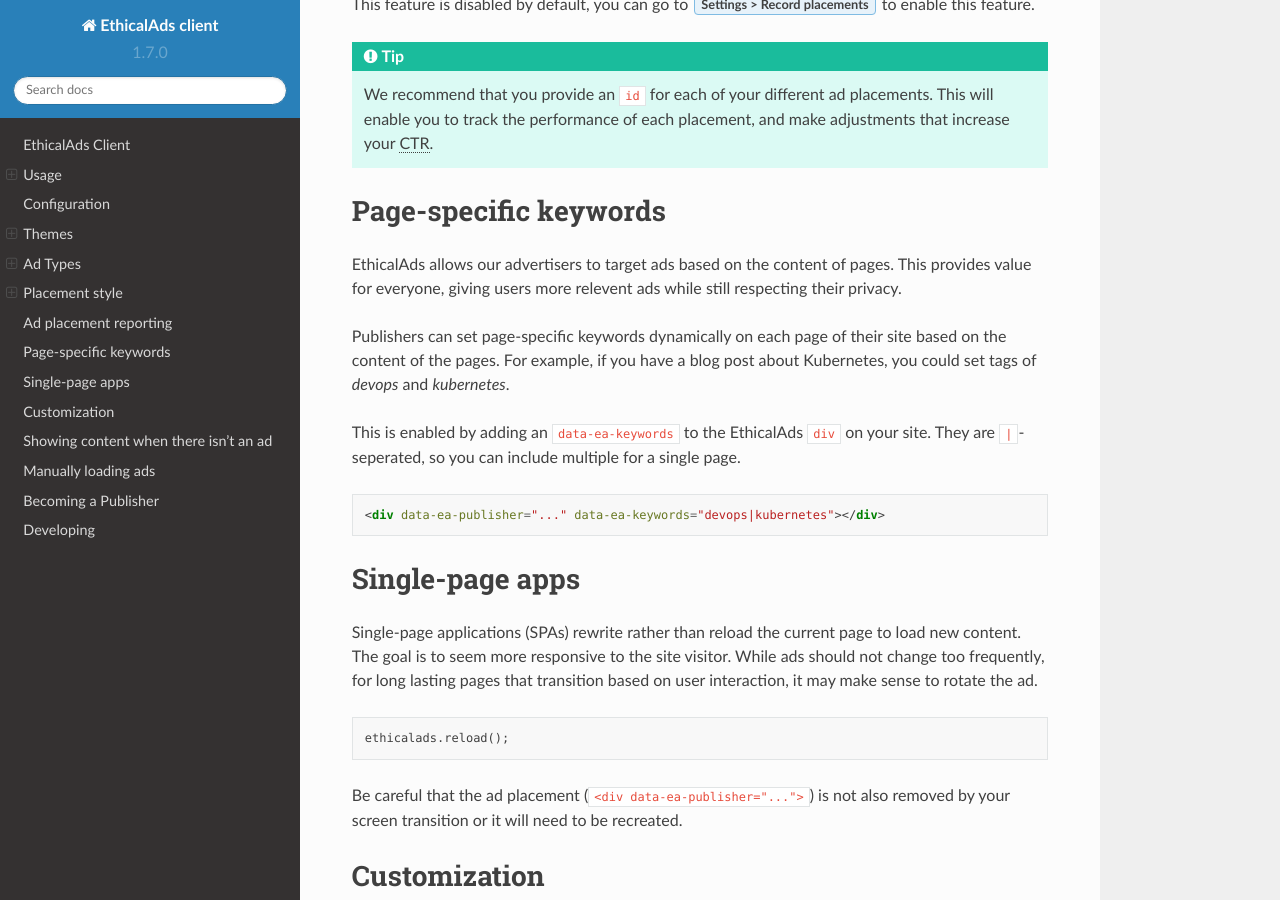
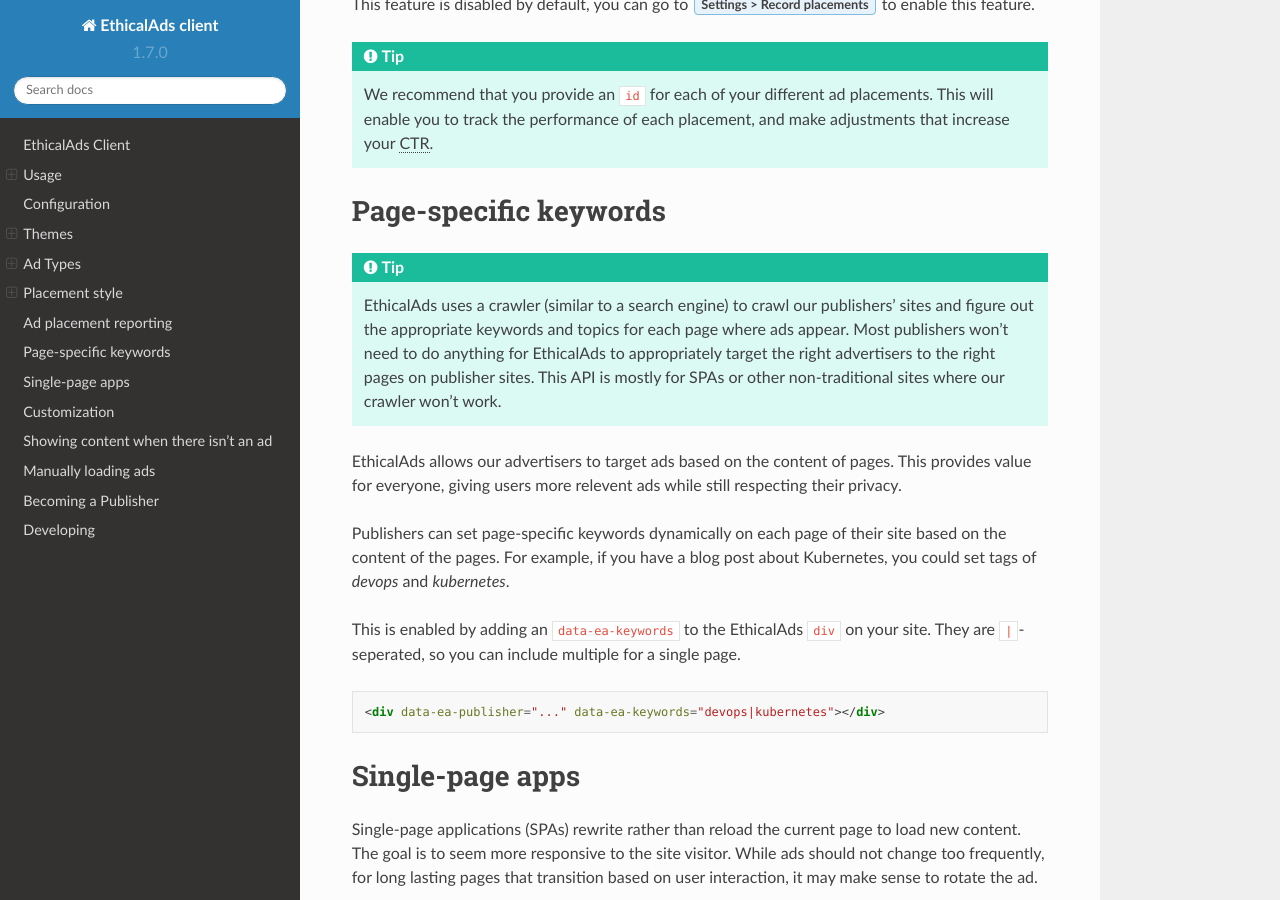
Before and after one commit to readthedocs/ethical-ad-client, a Sphinx documentation site: the page built from docs/index.rst, in a window 1280 px wide and 900 px high, scrolled down 7620 px. Built offline with Sphinx 7.4.7 and the Read the Docs theme 2.0.0, drawn with Linux system fonts in a browser that asks for light colours; comment, search, counter and statistics services are not loaded.

Commit message:
Note that page specific keywords are mostly unnecessary

```diff
--- a/docs/index.rst
+++ b/docs/index.rst
@@ -360,6 +360,15 @@
 Page-specific keywords
 ----------------------
 
+.. tip::
+    EthicalAds uses a crawler (similar to a search engine)
+    to crawl our publishers' sites and figure out the appropriate keywords and topics for each
+    page where ads appear. Most publishers won't need to do anything for EthicalAds
+    to appropriately target the right advertisers to the right pages on publisher sites.
+    This API is mostly for SPAs or other non-traditional sites
+    where our crawler won't work.
+
+
 EthicalAds allows our advertisers to target ads based on the content of pages.
 This provides value for everyone, giving users more relevent ads while still respecting their privacy.
 
```
